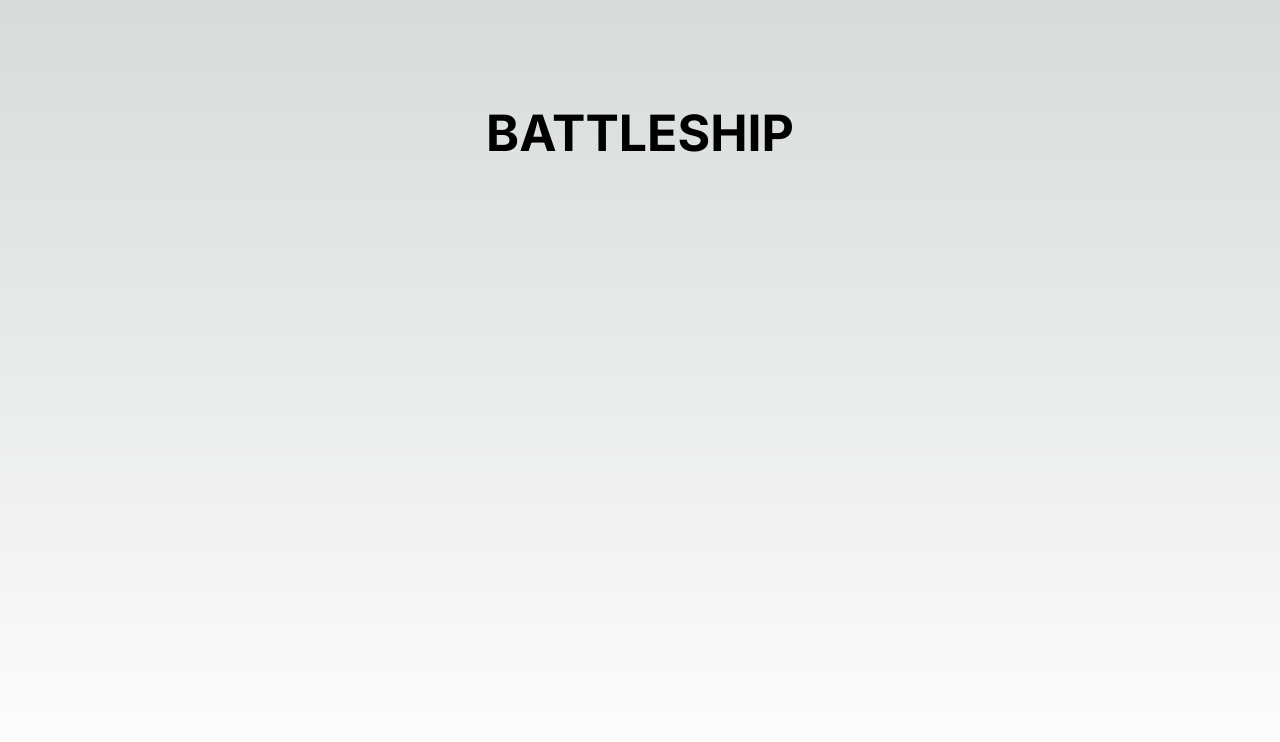
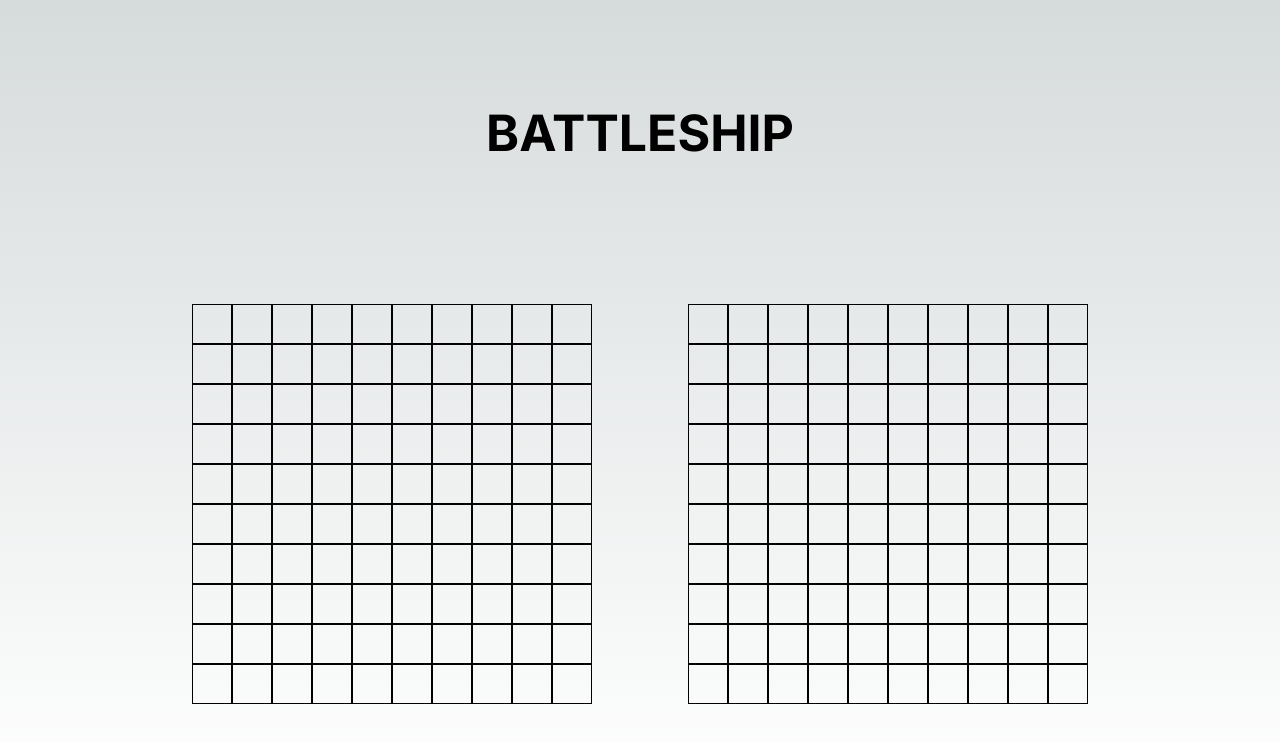
Before and after one commit to PjSingh22/battleship, a Next.js app: page / in a window 1280 px wide. Shown: the top 742 px of the page. Built offline with nearby package versions, Linux system fonts and the light colour scheme.

Commit message:
add static board layout

```diff
--- /dev/null
+++ b/app/PlayerBoard.tsx
@@ -0,0 +1,9 @@
+import React from 'react'
+
+function PlayerBoard() {
+  return (
+    <div>PlayerBoard</div>
+  )
+}
+
+export default PlayerBoard
--- /dev/null
+++ b/app/Square.tsx
@@ -0,0 +1,16 @@
+"use client";
+import React, { useState } from 'react'
+
+function Square({ val }: { val: number }) {
+  const [value, setValue] = useState(val || null)
+  const [hasShip, setHasShip] = useState(false)
+  const [isHit, setIsHit] = useState(false)
+  const [ship, setShip] = useState(null)
+
+  return (
+    <div className='border-[1px] border-black w-10 h-10'>
+    </div>
+  )
+}
+
+export default Square
--- a/app/page.tsx
+++ b/app/page.tsx
@@ -1,9 +1,23 @@
-import Image from "next/image";
+
+import React from 'react';
+import Square from './Square'
 
 export default function Home() {
   return (
     <main className="flex min-h-screen flex-col items-center justify-between p-24">
       <h1 className="font-bold text-[50px]">BATTLESHIP</h1>
+      <div id="boards-container" className='flex w-full justify-evenly'>
+        <div id="player-board" className='grid grid-cols-10'>
+          {Array(100).fill(null).map((_, i) => (
+            <Square key={i} val={i + 1} />
+          ))}
+        </div>
+        <div id="computer-board" className='grid grid-cols-10'>
+          {Array(100).fill(null).map((_, i) => (
+            <Square key={i} val={i + 1} />
+          ))}
+        </div>
+      </div>
     </main>
   );
 }
```
Also changed, not shown: plan.txt.
